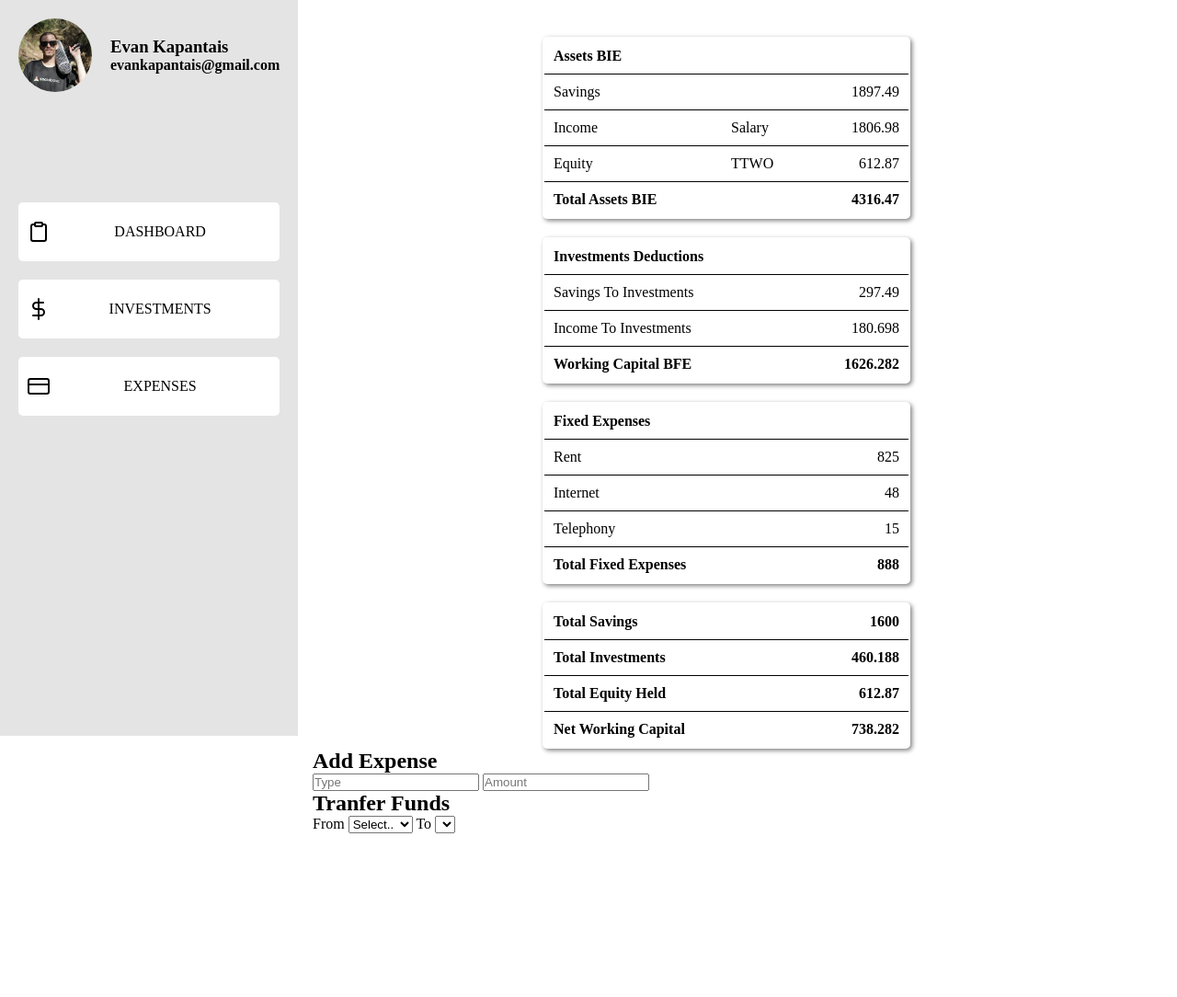
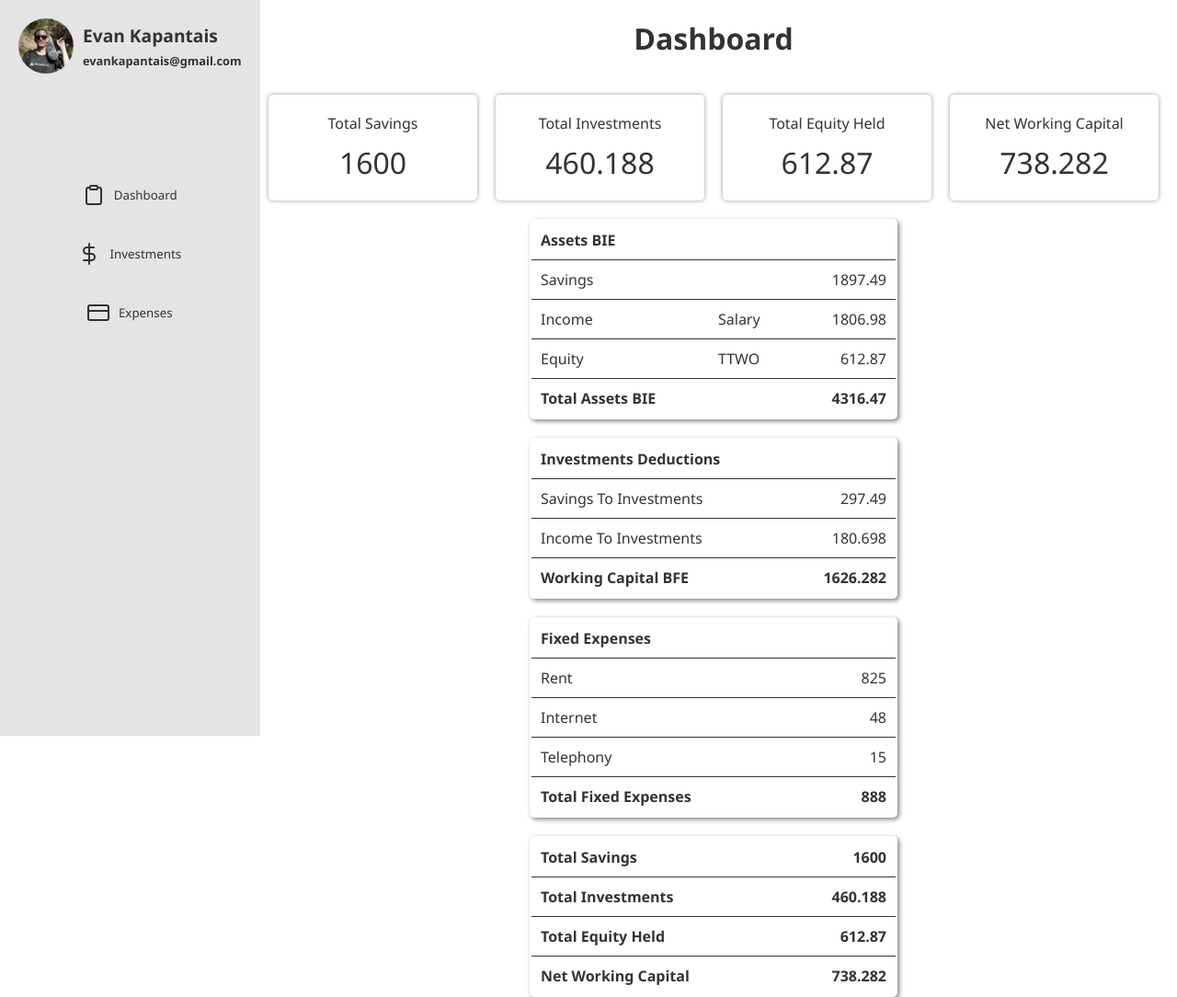
Before and after one commit to evan-kapantais/penny, a website: page index.html in a window 1280 px wide. Shown: the whole page at 92% size. Before the commit the page ends 946 px from the top, so only its background shows below. Drawn offline with nearby package versions, Linux system fonts and the light colour scheme; no server answers.

Commit message:
summary section, tabs, work on count and nav focus

```diff
--- a/index.html
+++ b/index.html
@@ -20,33 +20,46 @@
         <h4>evankapantais@gmail.com</h4>
       </div>
     </div>
-    <ul class="navbar">
-      <li>
-        <a href="#">
+    <div class="navbar">
+      <button type="button" class="nav-button">
         <i data-feather="clipboard"></i>
-          Dashboard</a>
-      </li>
-      <li>
-        <a href="investments.html">
+        <span>Dashboard</span>
+      </button>
+      <button type="button" class="nav-button">
         <i data-feather="dollar-sign"></i>
-          Investments</a>
-      </li>
-      <li>
-        <a href="#">
+        <span>Investments</span>
+      </button>
+      <button type="button" class="nav-button">
         <i data-feather="credit-card"></i>
-          Expenses</a>
-      </li>
-    </ul>
+        <span>Expenses</span>
+      </button>
+    </div>
   </nav>
 
   <main>
 
-    <!-- <header>
-      <h1>Penny</h1>
-    </header> -->
+    <div id="dashboard" class="tabcontent">
+      <h1>Dashboard</h1>
 
+      <div class="summary">
+        <div class="card">
+          <span>Total Savings</span>
+          <span class="total-amount" id="total-savings">1600</span>
+        </div>
+        <div class="card">
+          <span>Total Investments</span>
+          <span class="total-amount" id="total-investments">460.188</span>
+        </div>
+        <div class="card">
+          <span>Total Equity Held</span>
+          <span class="total-amount" id="total-equity">612.87</span>
+        </div>
+        <div class="card">
+          <span>Net Working Capital</span>
+          <span class="total-amount" id="total-working">738.282</span>
+        </div>
+      </div>
       <div class="container">
-
         <table id="assets" class="table03">
           <th>Assets BIE</th>
           <tr>
@@ -70,7 +83,6 @@
             <td class="value">4316.47</td>
           </tr>
         </table>
-
         <table id="investment-deductions" class="table02">
           <th>Investments Deductions</th>
           <tr>
@@ -86,7 +98,6 @@
             <td class="value">1626.282</td>
           </tr>
         </table>
-
         <table id="fixed-expenses" class="table02">
           <th>Fixed Expenses</th>
           <tr>
@@ -106,7 +117,6 @@
             <td class="value">888</td>
           </tr>
         </table>
-
         <table id="totals" class="table02">
           <tr class="bottomline">
             <td>Total Savings</td>
@@ -125,9 +135,31 @@
             <td class="value">738.282</td>
           </tr>
         </table>
+      </div>
+    </div>
+
+    <div id="investments" class="tabcontent">
+      <h1>Hey Investments</h1>
+      <table id="investment-deductions" class="table02">
+        <th>Investments Deductions</th>
+        <tr>
+          <td>Savings To Investments</td>
+          <td class="value">297.49</td>
+        </tr>
+        <tr>
+          <td>Income To Investments</td>
+          <td class="value">180.698</td>
+        </tr>
+        <tr class="bottomline">
+          <td>Working Capital BFE</td>
+          <td class="value">1626.282</td>
+        </tr>
+      </table>
 
     </div>
 
+    <div id="expenses" class="tabcontent">
+      <h1>Hey Expenses</h1>
       <form id="expense-form">
       <h2>Add Expense</h2>
       <label for="type">
@@ -149,6 +181,11 @@
       <label for="to">To</label>
       <select name="top" id="to"></select>
     </form>
+    </div>
+
+    <div class="container">
+
+    </div>
 
   </main>
 
--- a/index.js
+++ b/index.js
@@ -16,3 +16,81 @@ fetch(url)
 // Init Feather Icons
 
 feather.replace();
+
+// Handle Tab Change
+
+const navButtons = document.querySelectorAll(".nav-button");
+
+navButtons.forEach(n => {
+  n.addEventListener("click", showTab);
+});
+
+function showTab() {
+  const tabs = document.querySelectorAll(".tabcontent");
+  tabs.forEach(tab => {
+    tab.style.display = "none";
+  });
+
+  const tabToShow = this.querySelector("span").innerText.toLowerCase();
+  const tab = document.querySelector(`#${tabToShow}`);
+
+  tab.style.display = "block";
+
+  console.log(tab);
+}
+
+// TODO: Format Numbers
+
+// TODO: Assets Class
+
+// TODO: Render Count Up
+
+// (function renderSavings() {
+//   let totalSavings = 1600,
+//   totalInvestments = 460.188,
+//   totalEquity = 612.87,
+//   totalWorking = 738.282;
+
+//   let savingsElem = document.querySelector("#total-savings");
+//   let InvestmentsElem = document.querySelector("#total-investments");
+//   let equityElem = document.querySelector("#total-equity");
+//   let workingElem = document.querySelector("#total-working");
+
+
+//   let savingsCount = 0;
+//   let investmentsCount = 0;
+//   let equityCount = 0;
+//   let workingCount = 0;
+
+//   setInterval(() => {
+//     if (savingsCount <= totalSavings) {
+//       savingsElem.innerText = savingsCount;
+//       savingsCount += 20;
+//     }
+//     if (investmentsCount <= Math.floor(totalInvestments)) {
+//       InvestmentsElem.innerText = investmentsCount;
+//       investmentsCount += 20;
+//     } else if (investmentsCount <= totalInvestments) {
+//       InvestmentsElem.innerText = investmentsCount;
+//       investmentsCount += .1;
+//     }
+//     if (equityCount <= totalEquity) {
+//       equityElem.innerText = equityCount;
+//       equityCount += 20;
+//     }
+//     if (workingCount <= totalWorking) {
+//       workingElem.innerText = workingCount;
+//       workingCount += 20;
+//     }
+//   }, 20);
+// })();
+
+// Handle Nav Buttons
+
+navButtons.forEach(b => {
+  b.addEventListener("click", focusNavButton);
+});
+
+function focusNavButton() {
+
+}
--- a/stylesheets/style.scss
+++ b/stylesheets/style.scss
@@ -4,6 +4,8 @@
   margin: 0;
   padding: 0;
   box-sizing: border-box;
+  font-family: 'Segoe UI', Tahoma, Geneva, Verdana, sans-serif;
+  color: #333;
 }
 
 // * { background-color: rgba(255,0,0,.2); }
@@ -35,7 +37,6 @@ nav {
   align-items: center;
   top: 0;
   left: 0;
-  // width: 300px;
   height: 100vh;
   padding: 20px;
   background: rgb(228, 228, 228);
@@ -47,47 +48,98 @@ nav {
     width: 100%;
 
     .user-text {
-      margin-left: 20px;
+      margin-left: 10px;
+
+      h3 {
+        font-size: 1.2rem;
+        margin-bottom: 5px;
+      }
+
+      h4 {
+        font-size: .8rem;
+      }
     }
   }
 
   .portrait {
-    width: 80px;
-    height: 80px;
+    width: 60px;
+    height: 60px;
     overflow: hidden;
     border-radius: 50%;
-    // border: 1px solid red;
     background: url('../img/LRG-DSC02096.JPG') no-repeat center / cover;
   }
 
   .navbar {
+    display: flex;
+    flex-direction: column;
+    margin-top: 100px;
     width: 100%;
-    margin-top: 100px;
 
-    a {
-     display: grid;
-     grid-template-columns: auto 1fr;
-     justify-content: center;
-     justify-items: center;
-     align-items: center;
-     background: #fff;
-     padding: 20px 10px;
-     margin: 20px 0;
-     border-radius: 5px;
-     text-transform: uppercase;
-     transition: 300ms;
-   }
+    button {
+      display: flex;
+      align-items: center;
+      justify-content: center;
+      padding: 10px;
+      margin: 10px;
+      background: none;
+      border: none;
+      border-radius: 5px;
+      transition: 300ms;
 
-   a:hover {
-     transform: translateX(20px) scale(1.1);
-     background: pink;
-   }
+      span {
+        margin-left: 10px;
+      }
+    }
+
+    button:hover {
+      background: #fff;
+      transform: translate(10px, -5px) scale(1.1);
+    }
   }
 }
 
 main {
-  padding: 40px;
-  margin-left: 300px;
+  margin-left: 272px;
+  height: 100vh;
+}
+
+.tabcontent {
+  display: none;
+
+  h1 {
+    text-align: center;
+    padding: 20px 0;
+  }
+}
+
+#dashboard {
+  display: block;
+}
+
+.summary {
+  display: grid;
+  grid-template-columns: repeat(auto-fit, minmax(150px, 1fr));
+  gap: 20px;
+  padding: 20px;
+
+  .card {
+    display: flex;
+    flex-direction: column;
+    justify-content: center;
+    align-items: center;
+    min-width: 100px;
+    padding: 20px 0;
+    border-radius: 5px;
+    box-shadow: 0 0 5px #999;
+
+    span:nth-child(1) {
+      margin-bottom: 10px;
+    }
+
+    .total-amount {
+      font-size: 2em;
+    }
+  }
 }
 
 .container {
```
Also changed, not shown: investments.html (deleted), stylesheets/style.css, 1 other file. Lines whose indentation alone changed are shown as unchanged.
